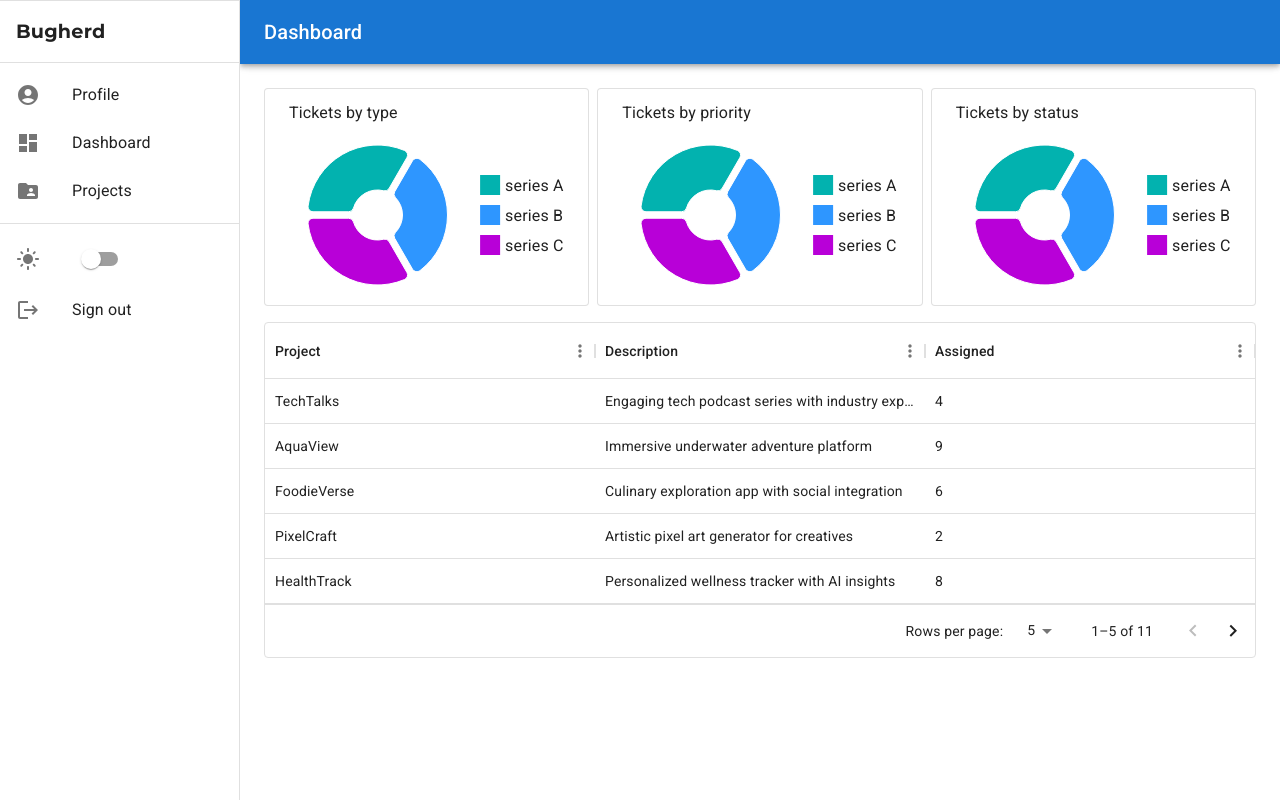
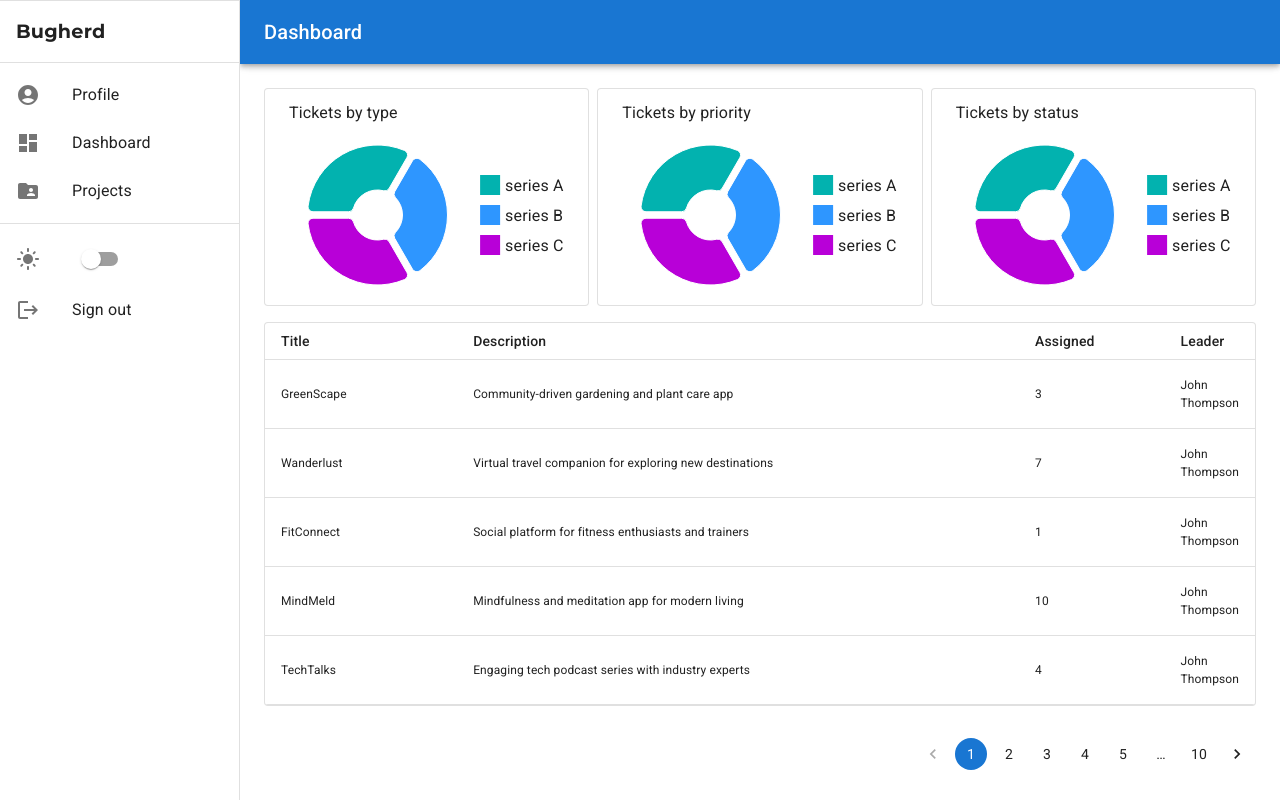
Before and after one commit to Mark-Avila/bugherd_frontend, a React (Vite) app: page /dashboard in a window 1280 px wide. Built offline with nearby package versions, Linux system fonts and the light colour scheme; no server answers.

Commit message:
refactor: implemented updated project table

```diff
--- a/src/components/index.ts
+++ b/src/components/index.ts
@@ -1,5 +1,5 @@
 import PageDrawer from "./stateless/PageDrawer";
-import DataTable from "./stateless/DataTable";
+import ProjectList from "./stateless/ProjectList";
 import DataCard from "./stateful/DataCard";
 import ProjectTeamItem from "./stateless/ProjectTeamItem";
 import ProjectHeader from "./stateless/ProjectHeader";
@@ -10,7 +10,7 @@ import NewTicketModal from "./stateful/NewTicketModal";
 
 export {
   PageDrawer,
-  DataTable,
+  ProjectList,
   ProjectTeamList,
   ProjectHeader,
   DataCard,
--- a/src/components/stateless/DataTable.tsx
+++ /dev/null
@@ -1,92 +0,0 @@
-import { DataGrid, GridColDef } from "@mui/x-data-grid";
-
-const columns: GridColDef[] = [
-  { field: "project", headerName: "Project", flex: 1 },
-  { field: "description", headerName: "Description", flex: 1 },
-  { field: "assigned", headerName: "Assigned", flex: 1 },
-];
-
-const rows = [
-  {
-    id: 1,
-    project: "Kikoo",
-    description: "Informative and interactive weather website",
-    assigned: 4,
-  },
-  {
-    id: 7,
-    project: "AquaView",
-    description: "Immersive underwater adventure platform",
-    assigned: 9,
-  },
-  {
-    id: 3,
-    project: "FoodieVerse",
-    description: "Culinary exploration app with social integration",
-    assigned: 6,
-  },
-  {
-    id: 2,
-    project: "PixelCraft",
-    description: "Artistic pixel art generator for creatives",
-    assigned: 2,
-  },
-  {
-    id: 5,
-    project: "HealthTrack",
-    description: "Personalized wellness tracker with AI insights",
-    assigned: 8,
-  },
-  {
-    id: 9,
-    project: "RetroRush",
-    description: "Nostalgic gaming portal for classic titles",
-    assigned: 5,
-  },
-  {
-    id: 6,
-    project: "GreenScape",
-    description: "Community-driven gardening and plant care app",
-    assigned: 3,
-  },
-  {
-    id: 10,
-    project: "Wanderlust",
-    description: "Virtual travel companion for exploring new destinations",
-    assigned: 7,
-  },
-  {
-    id: 4,
-    project: "FitConnect",
-    description: "Social platform for fitness enthusiasts and trainers",
-    assigned: 1,
-  },
-  {
-    id: 8,
-    project: "MindMeld",
-    description: "Mindfulness and meditation app for modern living",
-    assigned: 10,
-  },
-  {
-    id: 1,
-    project: "TechTalks",
-    description: "Engaging tech podcast series with industry experts",
-    assigned: 4,
-  },
-];
-
-export default function DataTable() {
-  return (
-    <DataGrid
-      rows={rows}
-      rowHeight={45}
-      columns={columns}
-      initialState={{
-        pagination: {
-          paginationModel: { page: 0, pageSize: 5 },
-        },
-      }}
-      pageSizeOptions={[5, 10]}
-    />
-  );
-}
--- /dev/null
+++ b/src/components/stateless/ProjectList.tsx
@@ -0,0 +1,105 @@
+import {
+  Paper,
+  Table,
+  TableBody,
+  TableCell,
+  TableContainer,
+  TableHead,
+  TableRow,
+  Typography,
+  useTheme,
+} from "@mui/material";
+// import { GridColDef } from "@mui/x-data-grid";
+
+// const columns: GridColDef[] = [
+//   { field: "project", headerName: "Project", flex: 1 },
+//   { field: "description", headerName: "Description", flex: 1 },
+//   { field: "assigned", headerName: "Assigned", flex: 1 },
+// ];
+
+const rows = [
+  {
+    id: 6,
+    project: "GreenScape",
+    description: "Community-driven gardening and plant care app",
+    assigned: 3,
+  },
+  {
+    id: 10,
+    project: "Wanderlust",
+    description: "Virtual travel companion for exploring new destinations",
+    assigned: 7,
+  },
+  {
+    id: 4,
+    project: "FitConnect",
+    description: "Social platform for fitness enthusiasts and trainers",
+    assigned: 1,
+  },
+  {
+    id: 8,
+    project: "MindMeld",
+    description: "Mindfulness and meditation app for modern living",
+    assigned: 10,
+  },
+  {
+    id: 1,
+    project: "TechTalks",
+    description: "Engaging tech podcast series with industry experts",
+    assigned: 4,
+  },
+];
+
+export default function ProjectList() {
+  const theme = useTheme();
+
+  return (
+    <TableContainer variant="outlined" component={Paper}>
+      <Table
+        sx={{
+          width: "100%",
+          "& .MuiTableRow-root:hover": {
+            backgroundColor: theme.palette.action.hover,
+            cursor: "pointer",
+          },
+        }}
+        aria-label="ticket-table"
+      >
+        <TableHead>
+          <TableRow>
+            <TableCell component="th" size="small" width={200}>
+              Title
+            </TableCell>
+            <TableCell component="th" size="small" width={600}>
+              Description
+            </TableCell>
+            <TableCell component="th" size="small" width={150}>
+              Assigned
+            </TableCell>
+            <TableCell component="th" size="small">
+              Leader
+            </TableCell>
+          </TableRow>
+        </TableHead>
+        <TableBody>
+          {rows.map((item) => (
+            <TableRow>
+              <TableCell>
+                <Typography fontSize={12}>{item.project}</Typography>
+              </TableCell>
+              <TableCell>
+                <Typography fontSize={12}>{item.description}</Typography>
+              </TableCell>
+              <TableCell>
+                <Typography fontSize={12}>{item.assigned}</Typography>
+              </TableCell>
+              <TableCell>
+                <Typography fontSize={12}>John Thompson</Typography>
+              </TableCell>
+            </TableRow>
+          ))}
+        </TableBody>
+      </Table>
+    </TableContainer>
+  );
+}
--- a/src/screens/Dashboard.tsx
+++ b/src/screens/Dashboard.tsx
@@ -1,6 +1,6 @@
 import "chart.js/auto";
-import { Box, Toolbar, Grid } from "@mui/material";
-import { DataCard, DataTable } from "../components";
+import { Box, Toolbar, Grid, Pagination } from "@mui/material";
+import { DataCard, ProjectList } from "../components";
 
 const DRAWER_WIDTH = 240;
 
@@ -58,8 +58,16 @@ export default function Dashboard() {
           />
         </Grid>
       </Grid>
-      <Box>
-        <DataTable />
+      <Box
+        sx={{
+          display: "flex",
+          flexDirection: "column",
+          alignItems: "end",
+          gap: 4,
+        }}
+      >
+        <ProjectList />
+        <Pagination count={10} color="primary" />
       </Box>
     </Box>
   );
```
